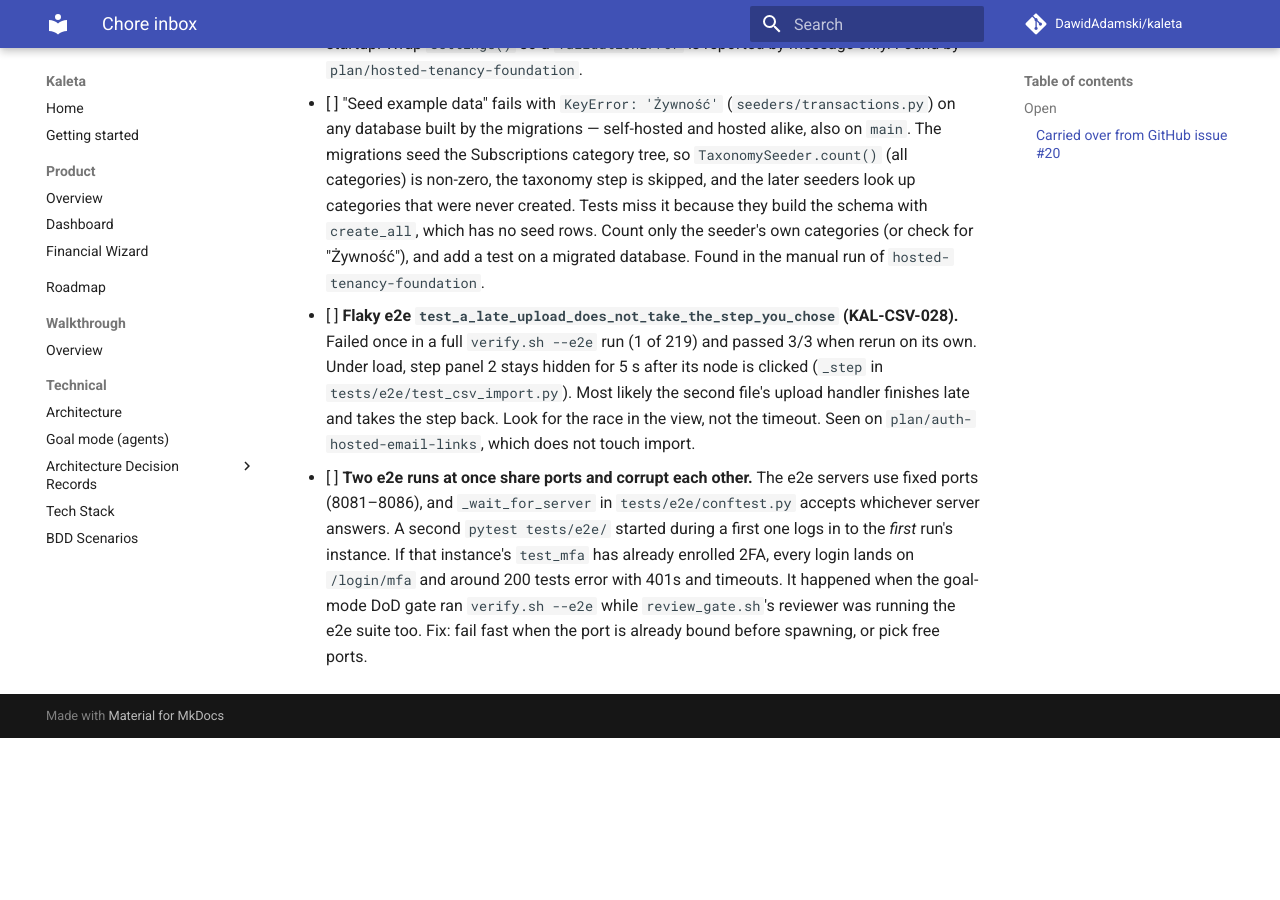
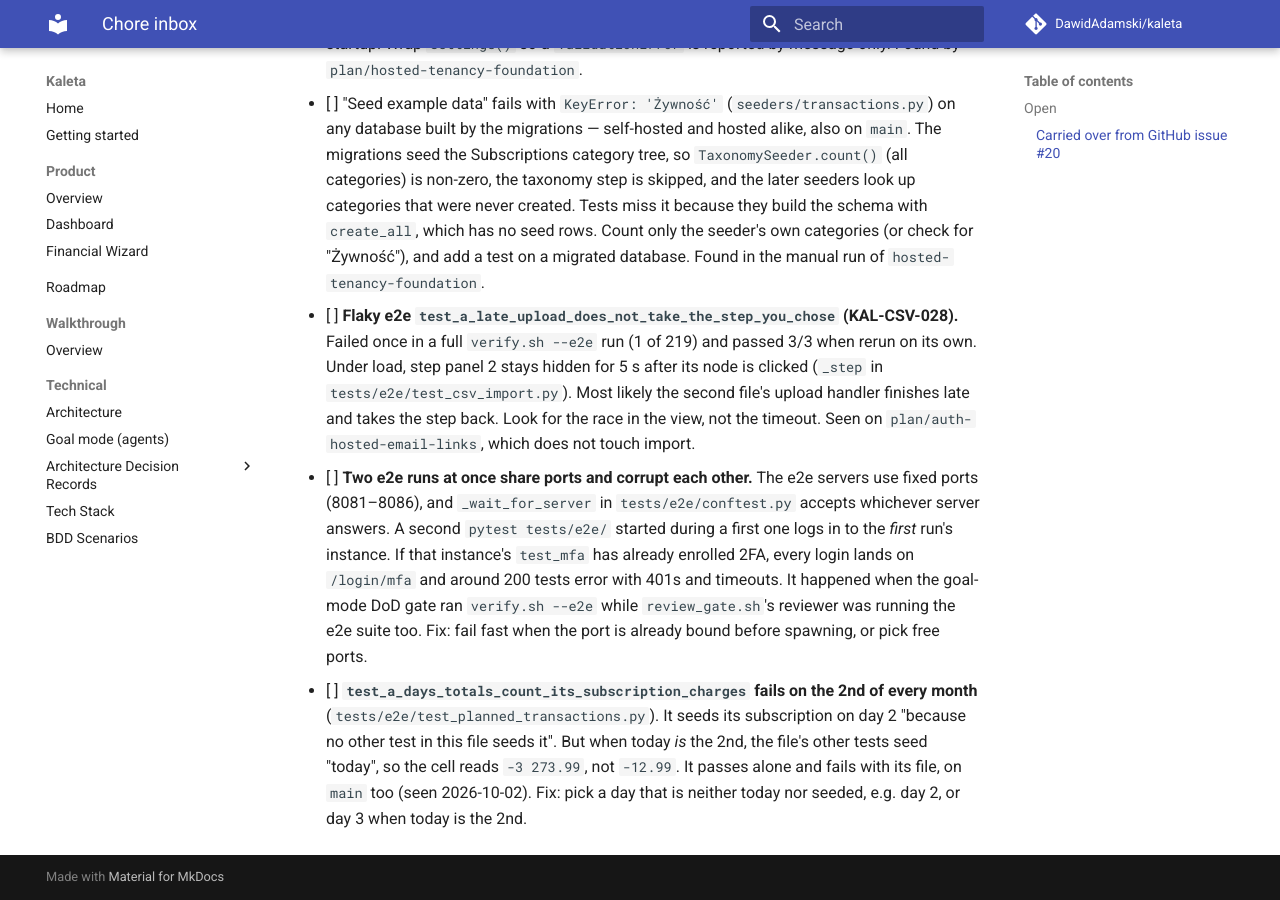
Before and after one commit to DawidAdamski/kaleta, an MkDocs documentation site: the page built from docs/plans/chores.md, in a window 1280 px wide and 900 px high, scrolled down 5942 px. Built offline with MkDocs 1.6.1 and Material for MkDocs 9.7.7, drawn with Linux system fonts in a browser that asks for light colours; comment, search, counter and statistics services are not loaded; before the commit the page ends 6680 px from its top, so only the background shows below that.

Commit message:
docs(chores): e2e subscription-charges test fails on the 2nd of the month
Co-Authored-By: Claude Opus 5.5 <noreply@anthropic.com>
Claude-Session: https://claude.ai/code/session_01G13kNHdWULrLSsKUgiuQjH

```diff
--- a/docs/plans/chores.md
+++ b/docs/plans/chores.md
@@ -311,3 +311,10 @@ check it still reproduces before acting on it.
       `verify.sh --e2e` while `review_gate.sh`'s reviewer was running the e2e
       suite too. Fix: fail fast when the port is already bound before
       spawning, or pick free ports.
+- [ ] **`test_a_days_totals_count_its_subscription_charges` fails on the 2nd
+      of every month** (`tests/e2e/test_planned_transactions.py`). It seeds
+      its subscription on day 2 "because no other test in this file seeds
+      it". But when today *is* the 2nd, the file's other tests seed "today",
+      so the cell reads `-3 273.99`, not `-12.99`. It passes alone and fails
+      with its file, on `main` too (seen 2026-10-02). Fix: pick a day that is
+      neither today nor seeded, e.g. day 2, or day 3 when today is the 2nd.
```
